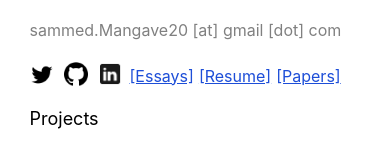
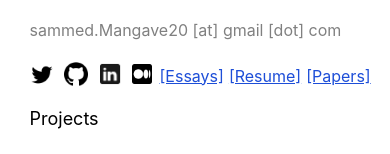
Before and after one commit to samycolen/samycolen.github.io, a React (Create React App) app: page / in a window 390 px wide. Shown: the part 324-478 px from the top of the page. Built offline with nearby package versions, Linux system fonts and the light colour scheme.

Commit message:
added the id to the ig icon for mobile app

```diff
--- a/src/App.css
+++ b/src/App.css
@@ -144,6 +144,12 @@ li::before {
   }
 
   .iicoIM {
+    width: 20px; /* Reduced icon size for mobile */
+    height: 20px; /* Reduced icon size for mobile */
+    margin-right: 10px; /* Reduced space between icons */
+  }
+
+  #igIcon {
     display: none;
   }
 
--- a/src/App.js
+++ b/src/App.js
@@ -149,7 +149,7 @@ function App() {
             <img src="/images/Linkedin.png" alt="" className="iico" />
           </a>
           <a href="https://www.instagram.com/_sammed.mangave/">
-            <img src="/images/ig.png" alt="" className="iicoIM" />
+            <img src="/images/ig.png" alt="" className="iicoIM" id="igIcon" />
           </a>
           <a href="https://medium.com/@sammed.mangave20">
             <img src="/images/Md.png" alt="" className="iicoIM" />
```
